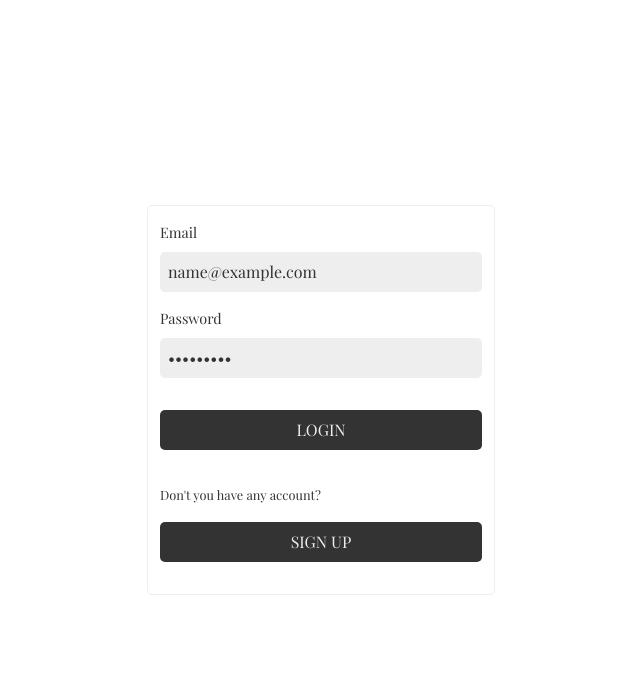
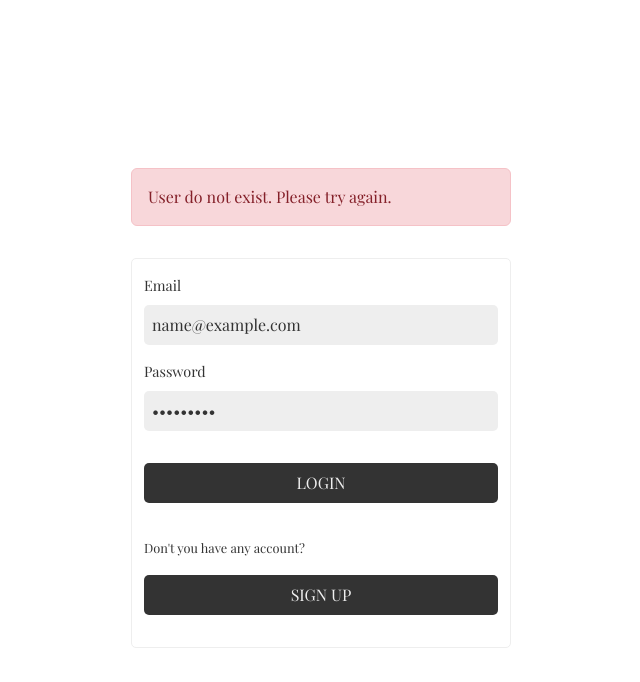
Before and after one commit to andrea-buonocore/capstone_project, a React (Create React App) app: page / in a window 1280 px wide. Both pictures are taken after typing "name@example.com", "Sample123" into the empty fields and a click on the button "LOGIN". Shown: the top 682 px of the page, without its empty margins (319-959 px from the left). Built offline with nearby package versions, Linux system fonts and the light colour scheme; data requests are answered from the project's data file.

Commit message:
ok alert su errore login

```diff
--- a/src/components/Login.jsx
+++ b/src/components/Login.jsx
@@ -1,13 +1,14 @@
-import React from 'react';
+import React, { useState } from 'react';
 import { useFormik } from 'formik';
 import * as Yup from 'yup';
 import { Container, Row, Col } from 'react-bootstrap';
 import { useNavigate } from 'react-router-dom';
-
+import Alert from 'react-bootstrap/Alert';
 const Login = () => {
 
     const USERS_URL = 'http://localhost:3030/users';
     const navigate = useNavigate();
+    const [userError, setUserError] = useState(false);
 
     const formik = useFormik({
         initialValues: {
@@ -35,7 +36,7 @@ const Login = () => {
                     localStorage.setItem('userID', userExists.id);
                     navigate('/home');
                 } else {
-                    alert('Invalid email or password. Please try again.');
+                    setUserError(true);
                 }
             } else {
                 throw new Error(res.statusText);
@@ -48,8 +49,19 @@ const Login = () => {
 
     return (
         <Container className='h-100'>
-            <Row className='justify-content-center h-100 align-items-center px-5'>
-                <Col xs={12} md={4} className='form_col'>
+
+            <Row className='justify-content-center h-100 align-items-center flex-column'>
+                {
+                    userError && (
+                        <Col xs={12} md={6} lg={4} className='my-3 p-0'>
+                            <Alert key="danger" variant="danger">
+                                User do not exist. Please try again.
+                            </Alert>
+                        </Col>
+                    )
+                }
+
+                <Col className='form_col' xs={12} md={6} lg={4}>
                     <form onSubmit={formik.handleSubmit} autoComplete='off'>
                         <div className='my-3'>
                             <label htmlFor="email" className='d-block input_label mb-2'>Email</label>
@@ -86,7 +98,7 @@ const Login = () => {
                     </form>
                     <div id='create_account' className='my-3'>
                         <span>Don't you have any account?</span> <br></br>
-                        <button type="button" className='my-3' onClick={() => {navigate('/signup')}}>SIGN UP</button>
+                        <button type="button" className='my-3' onClick={() => { navigate('/signup') }}>SIGN UP</button>
                     </div>
 
                 </Col>
```
